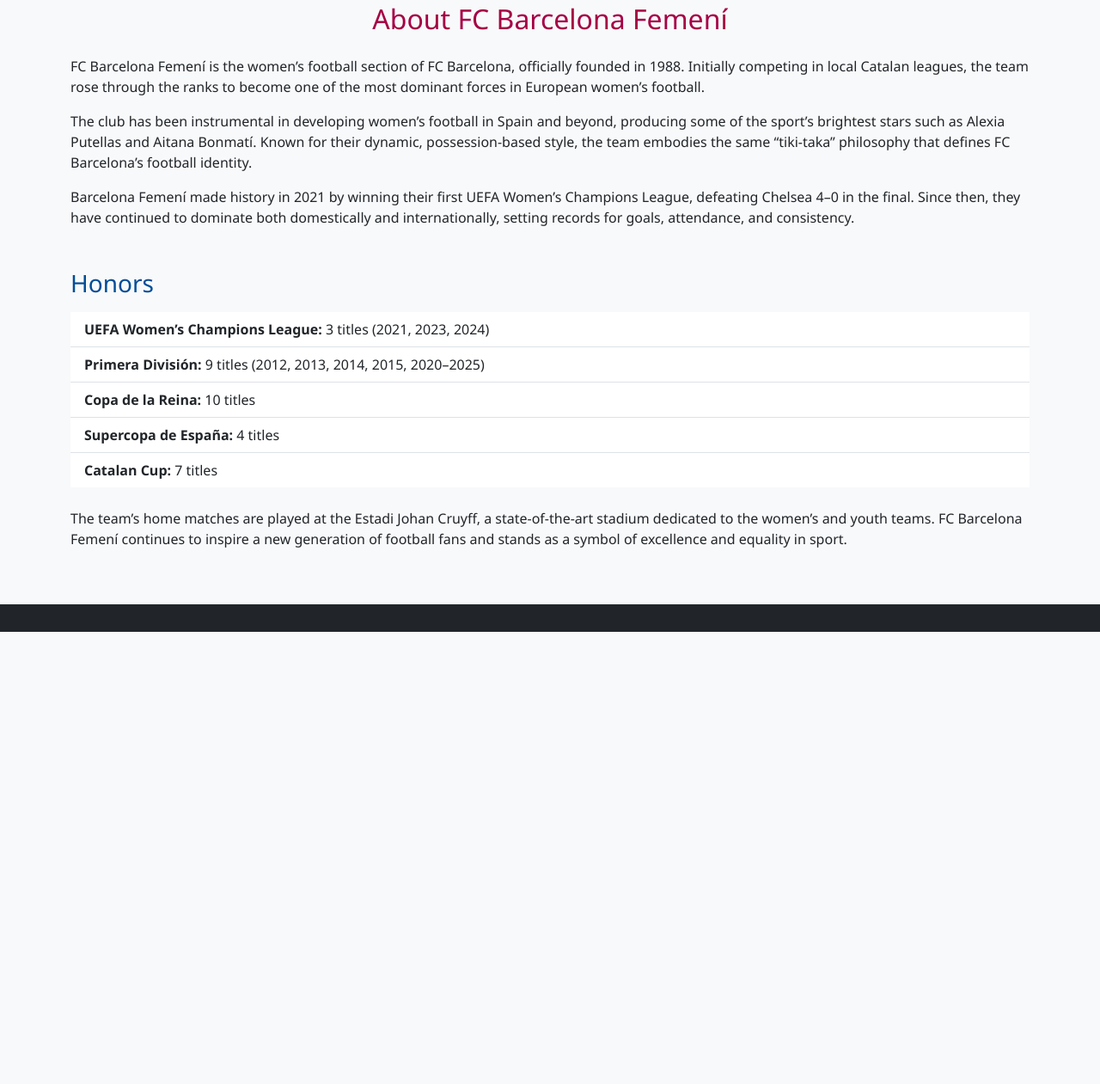
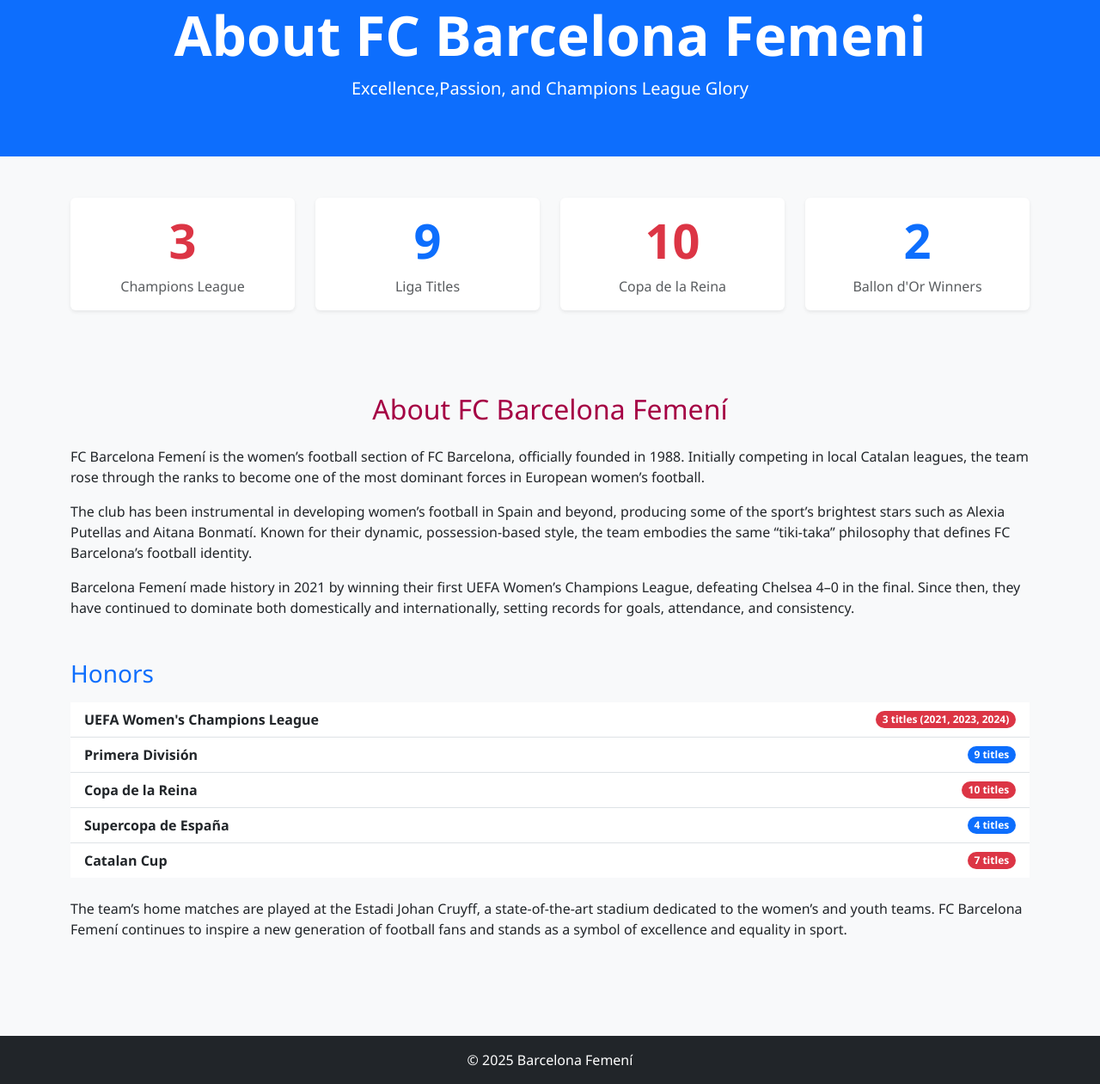
Before and after one commit to matildalyonne/ucu-dip-webdev-2025-groupsite-barca, a website: page about.html in a window 1280 px wide. Shown: the part 122-1383 px from the top of the page at 86% size. Before the commit the page ends 857 px from the top, so only its background shows below. Drawn offline with nearby package versions, Linux system fonts and the light colour scheme.

Commit message:
Enhance About page with hero and statistics sections
Added hero and statistics sections to enhance the About page and l even enhanced the honors section

```diff
--- a/about.html
+++ b/about.html
@@ -28,6 +28,52 @@
       </div>
     </div>
   </nav>
+  <!--Hero Section -->
+  <div class="bg-primary text-white py-5 text-center">
+    <div class="conatiner">
+      <h1 class="display-3 fw-bold">About FC Barcelona Femeni</h1>
+      <p class="lead">Excellence,Passion, and Champions League Glory</p>
+    </div>
+  </div>
+
+<!-- Statistics Section -->
+<div class="container my-5">
+  <div class="row g-4 text-center">
+    <div class="col-md-3">
+      <div class="card shadow-sm">
+        <div class="card-body">
+          <h2 class="display-4 text-danger fw-bold">3</h2>
+          <p class="text-muted mb-0">Champions League</p>
+        </div>
+      </div>
+    </div>
+    <div class="col-md-3">
+      <div class="card shadow-sm">
+        <div class="card-body">
+          <h2 class="display-4 text-primary fw-bold">9</h2>
+          <p class="text-muted mb-0">Liga Titles</p>
+        </div>
+      </div>
+    </div>
+    <div class="col-md-3">
+      <div class="card shadow-sm">
+        <div class="card-body">
+          <h2 class="display-4 text-danger fw-bold">10</h2>
+          <p class="text-muted mb-0">Copa de la Reina</p>
+        </div>
+      </div>
+    </div>
+    <div class="col-md-3">
+      <div class="card shadow-sm">
+        <div class="card-body">
+          <h2 class="display-4 text-primary fw-bold">2</h2>
+          <p class="text-muted mb-0">Ballon d'Or Winners</p>
+        </div>
+      </div>
+    </div>
+  </div>
+</div>
+
 
 <!--About Section -->
   <div class="container py-5">
@@ -52,14 +98,31 @@
       and internationally, setting records for goals, attendance, and consistency.
     </p>
 
-    <h3 class="mt-5 mb-3" style="color:#004D98;">Honors</h3>
-    <ul class="list-group list-group-flush mb-4">
-      <li class="list-group-item"><strong>UEFA Women’s Champions League:</strong> 3 titles (2021, 2023, 2024)</li>
-      <li class="list-group-item"><strong>Primera División:</strong> 9 titles (2012, 2013, 2014, 2015, 2020–2025)</li>
-      <li class="list-group-item"><strong>Copa de la Reina:</strong> 10 titles</li>
-      <li class="list-group-item"><strong>Supercopa de España:</strong> 4 titles</li>
-      <li class="list-group-item"><strong>Catalan Cup:</strong> 7 titles</li>
-    </ul>
+
+        <h3 class="mt-5 mb-3 text-primary">Honors</h3>
+<ul class="list-group list-group-flush mb-4">
+  <li class="list-group-item d-flex justify-content-between align-items-center">
+    <strong>UEFA Women's Champions League</strong>
+    <span class="badge bg-danger rounded-pill">3 titles (2021, 2023, 2024)</span>
+  </li>
+  <li class="list-group-item d-flex justify-content-between align-items-center">
+    <strong>Primera División</strong>
+    <span class="badge bg-primary rounded-pill">9 titles</span>
+  </li>
+  <li class="list-group-item d-flex justify-content-between align-items-center">
+    <strong>Copa de la Reina</strong>
+    <span class="badge bg-danger rounded-pill">10 titles</span>
+  </li>
+  <li class="list-group-item d-flex justify-content-between align-items-center">
+    <strong>Supercopa de España</strong>
+    <span class="badge bg-primary rounded-pill">4 titles</span>
+  </li>
+  <li class="list-group-item d-flex justify-content-between align-items-center">
+    <strong>Catalan Cup</strong>
+    <span class="badge bg-danger rounded-pill">7 titles</span>
+  </li>
+</ul>
+
 
     <p>
       The team’s home matches are played at the Estadi Johan Cruyff,
@@ -70,7 +133,7 @@
   </div>
 
 <!-- Footer -->
-  <footer class="bg-dark text-white text-center py-3 mt-5>
+  <footer class="bg-dark text-white text-center py-3 mt-5">
 
     © 2025 Barcelona Femení
   </footer>
```
